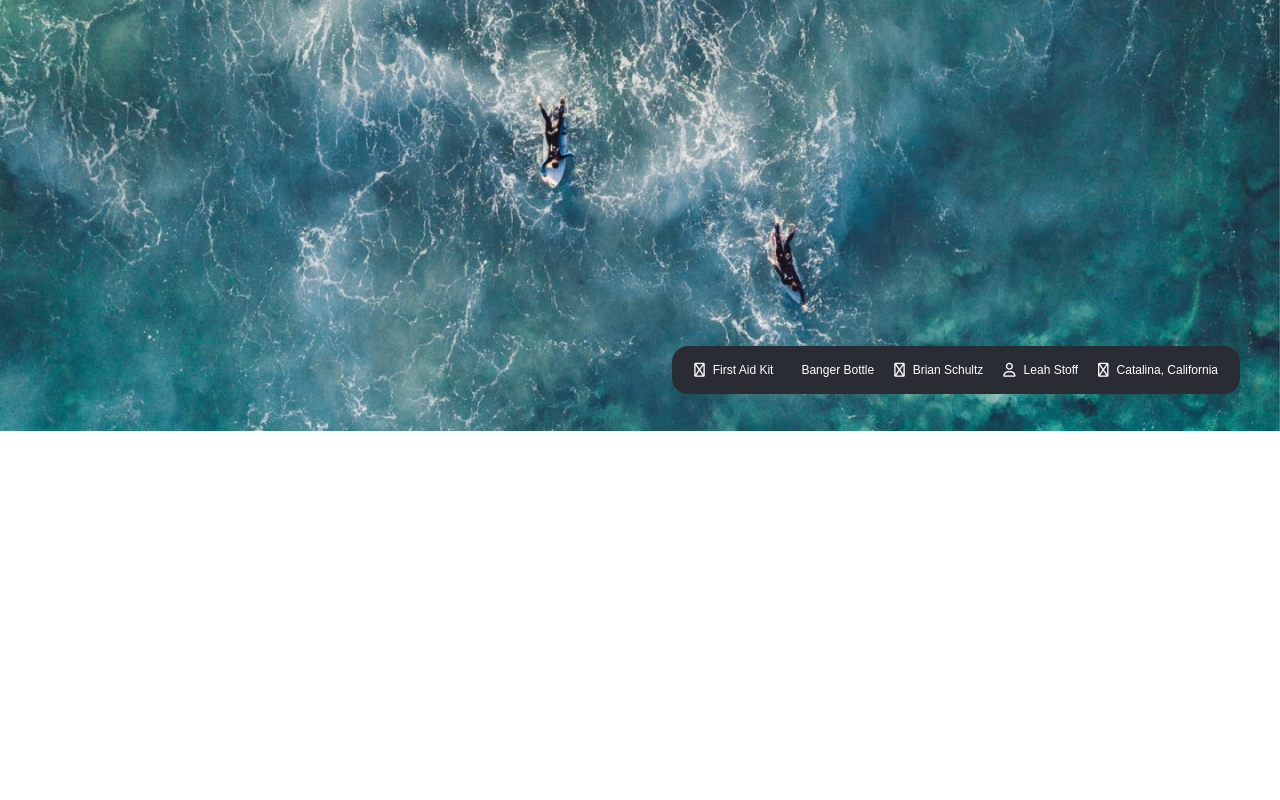
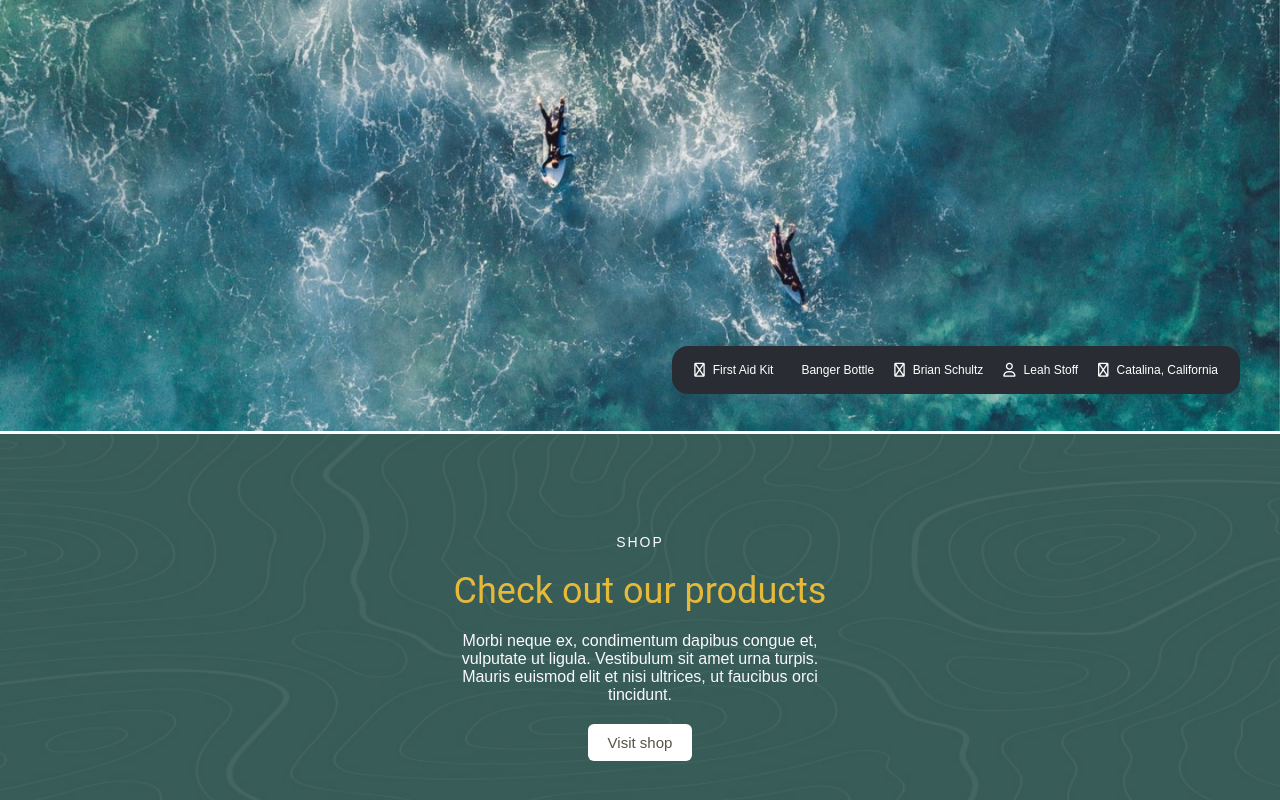
Before and after one commit to k-eliz/outdoor-vue, a Vue app: page / in a window 1280 px wide. Shown: the part 4347-5147 px from the top of the page. Before the commit the page ends 4781 px from the top, so only its background shows below. Built offline with nearby package versions, Linux system fonts and the light colour scheme.

Commit message:
added ShopSection

```diff
--- a/src/App.vue
+++ b/src/App.vue
@@ -5,6 +5,7 @@
   <our-promise-section />
   <categories-section />
   <photo-section />
+  <shop-section />
 </template>
 <script>
 import MainHeader from "./components/MainHeader.vue";
@@ -13,6 +14,7 @@ import AboutUsSection from "./components/AboutUsSection.vue";
 import OurPromiseSection from "./components/OurPromiseSection.vue";
 import CategoriesSection from "./components/CategoriesSection.vue";
 import PhotoSection from "./components/PhotoSection.vue";
+import ShopSection from "./components/ShopSection.vue";
 export default {
   components: {
     MainHeader,
@@ -21,6 +23,7 @@ export default {
     OurPromiseSection,
     CategoriesSection,
     PhotoSection,
+    ShopSection,
   },
 };
 </script>
--- a/src/components/PhotoSection.vue
+++ b/src/components/PhotoSection.vue
@@ -26,7 +26,10 @@ export default {
 <style scoped>
 .photo-section {
   position: relative;
+  padding-bottom: 0;
+  max-height: 598px;
 }
+
 .photo {
   width: 100%;
 }
--- /dev/null
+++ b/src/components/ShopSection.vue
@@ -0,0 +1,59 @@
+<template>
+  <div class="shop-section">
+    <h3 class="shop-subtitle">Shop</h3>
+    <h1 class="shop-title">Check out our products</h1>
+    <p class="shop-text">
+      Morbi neque ex, condimentum dapibus congue et, vulputate ut ligula.
+      Vestibulum sit amet urna turpis. Mauris euismod elit et nisi ultrices, ut
+      faucibus orci tincidunt.
+    </p>
+    <a class="shop-button" href="#">Visit shop</a>
+  </div>
+</template>
+
+<script>
+export default {};
+</script>
+
+<style scoped>
+.shop-section {
+  display: flex;
+  flex-direction: column;
+  justify-content: center;
+  align-items: center;
+  gap: 20px;
+  background: url("../assets/shop.jpg") center no-repeat;
+  background-size: cover;
+  padding: 100px 450px;
+}
+.shop-subtitle {
+  color: #fafafc;
+  font-weight: normal;
+  font-size: 14px;
+  letter-spacing: 2px;
+  text-transform: uppercase;
+}
+.shop-title {
+  color: #e6b939;
+  text-align: center;
+  font-size: 36px;
+  font-family: Roboto;
+  font-style: normal;
+  font-weight: 400;
+}
+.shop-text {
+  color: #fafafc;
+  text-align: center;
+  font-size: 16px;
+  font-style: normal;
+  font-weight: 400;
+}
+.shop-button {
+  color: #575445;
+  font-size: 15px;
+  font-weight: 400;
+  border-radius: 6px;
+  background: #fff;
+  padding: 10px 20px;
+}
+</style>
```
Also changed, not shown: src/assets/shop.jpg.
